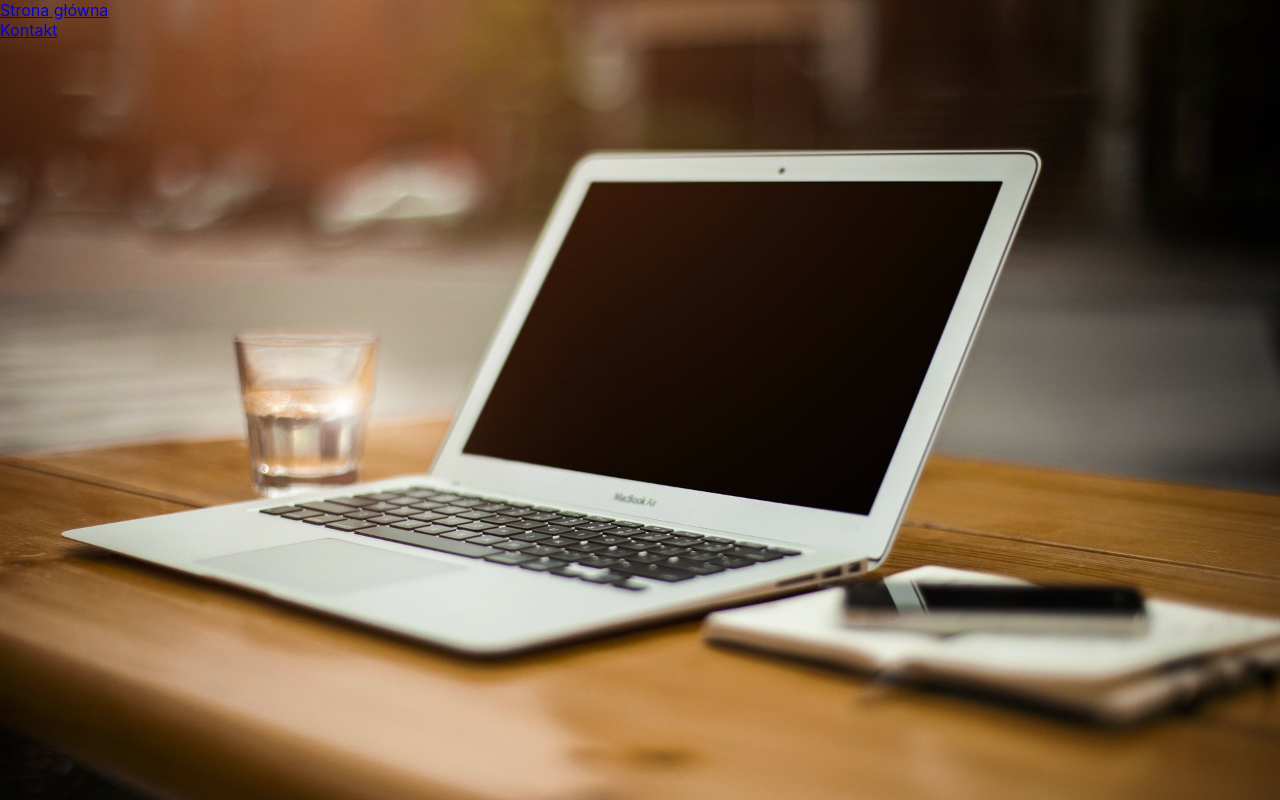
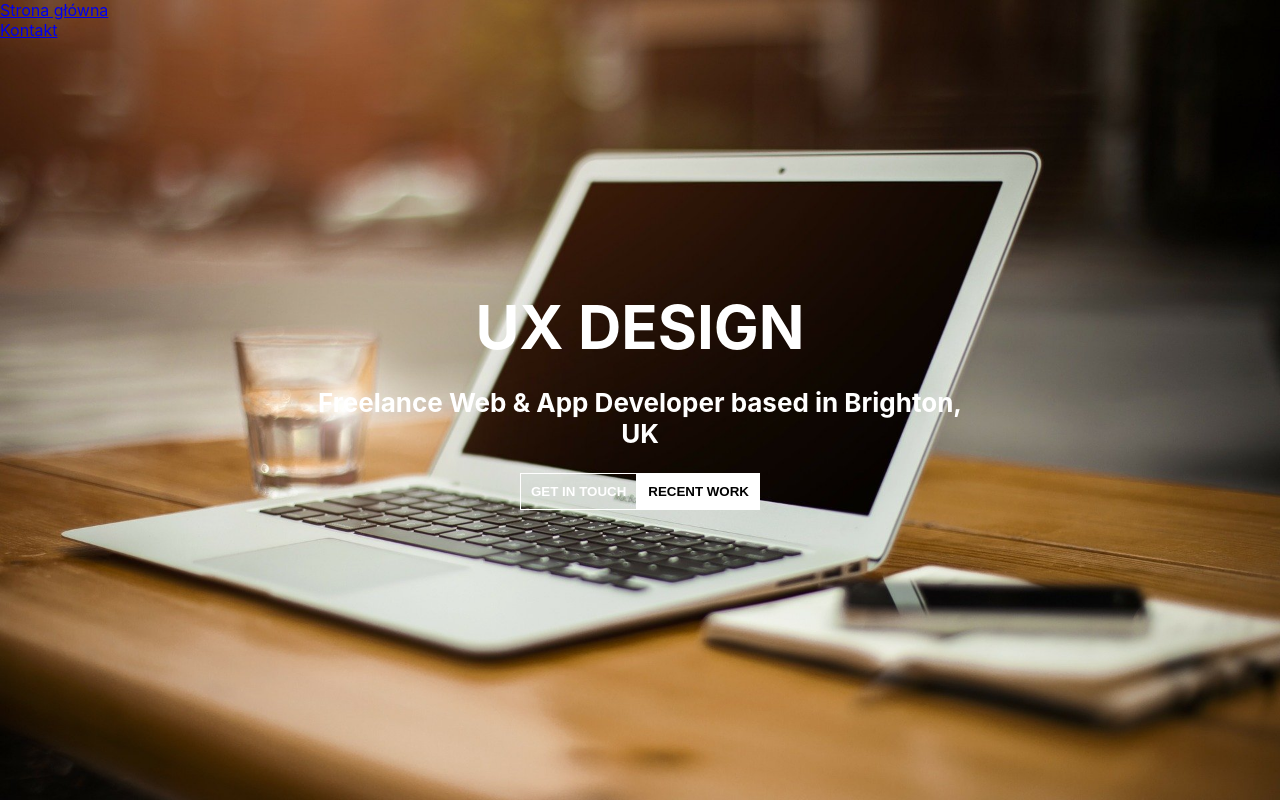
Before and after one commit to Wladyslav/ourapp, a React (Create React App) app: page / in a window 1280 px wide. Built offline with nearby package versions, Linux system fonts and the light colour scheme.

Commit message:
added main title, sub title, condition button component

```diff
--- a/src/pages/mainPage/HeroPage/HeroPage.js
+++ b/src/pages/mainPage/HeroPage/HeroPage.js
@@ -1,8 +1,13 @@
 import React from "react";
 import styles from "./HeroPage.module.scss";
+import WordsSlider from "./WordsSlider/WordsSlider";
 
 const HeroPage = () => {
-  return <div className={styles.hero_image}></div>;
+  return (
+    <div className={styles.hero_page}>
+      <WordsSlider />
+    </div>
+  );
 };
 
 export default HeroPage;
--- a/src/pages/mainPage/HeroPage/HeroPage.module.scss
+++ b/src/pages/mainPage/HeroPage/HeroPage.module.scss
@@ -1,10 +1,14 @@
-.hero_image {
+.hero_page {
   width: 100vw;
   height: 100vh;
   background-color: red;
   position: absolute;
   top: 0;
   left: 0;
+  display: flex;
+  justify-content: center;
+  align-items: center;
+  color: white;
   background-image: url("../../../assets//imgs/hero-image.jpg");
   background-size: cover;
 }
--- /dev/null
+++ b/src/pages/mainPage/HeroPage/WordsSlider/WordsSlider.js
@@ -0,0 +1,25 @@
+import React, { Component } from "react";
+import Button from "../../../../smallComponents/Button/Button";
+import styles from "./WordsSlider.module.scss";
+class WordsSlider extends Component {
+  state = {};
+
+  render() {
+    return (
+      <div className={styles.mainPage_container}>
+        <div className={styles.title_container}>
+          <h1 className={styles.mainTitle}>UX DESIGN</h1>
+          <h3 className={styles.subTitle}>
+            Freelance Web & App Developer based in Brighton, UK
+          </h3>
+        </div>
+        <div>
+          <Button>GET IN TOUCH</Button>
+          <Button secondary>RECENT WORK</Button>
+        </div>
+      </div>
+    );
+  }
+}
+
+export default WordsSlider;
--- /dev/null
+++ b/src/pages/mainPage/HeroPage/WordsSlider/WordsSlider.module.scss
@@ -0,0 +1,14 @@
+.mainPage_container {
+  max-width: 800px;
+  text-align: center;
+}
+.title_container {
+}
+
+.mainTitle {
+  font-size: 60px;
+}
+.subTitle {
+  font-size: 26px;
+  margin: 24px 70px;
+}
--- /dev/null
+++ b/src/smallComponents/Button/Button.js
@@ -0,0 +1,19 @@
+import React from "react";
+import styles from "./Button.module.scss";
+const Button = ({ children, secondary }) => {
+  return (
+    <button
+      style={{
+        backgroundColor: secondary ? "#fff" : "transparent",
+        color: secondary ? "black" : "white",
+        border: "1px solid white",
+        padding: "10px",
+        fontWeight: "700",
+      }}
+    >
+      {children}
+    </button>
+  );
+};
+
+export default Button;
```
Also changed, not shown: src/smallComponents/Button/Button.module.scss (added).
